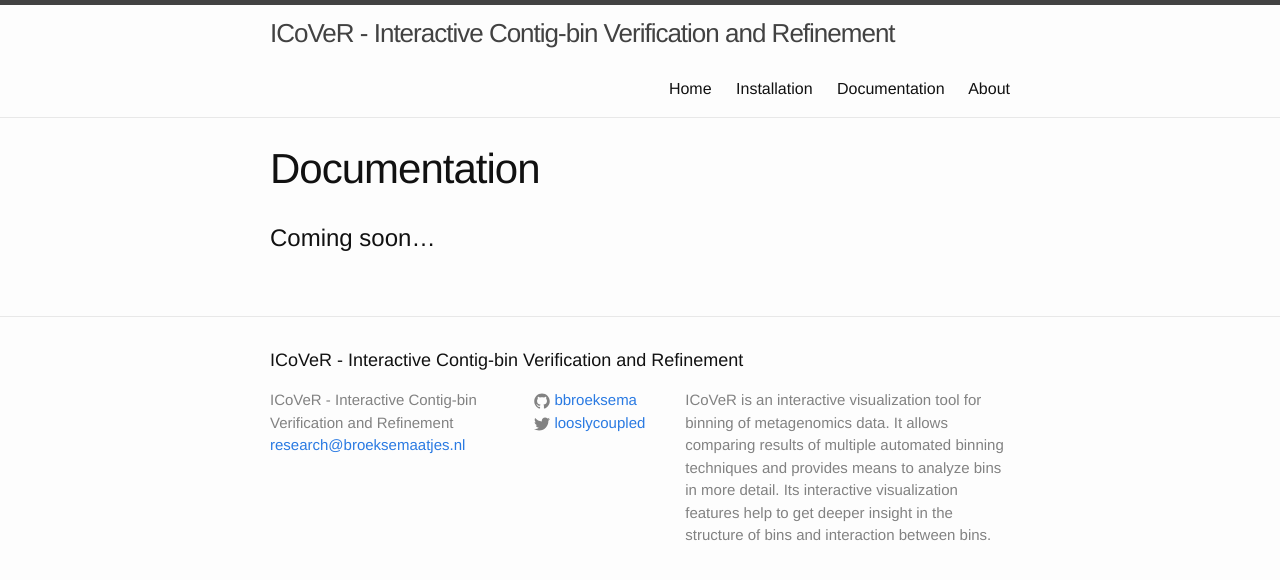
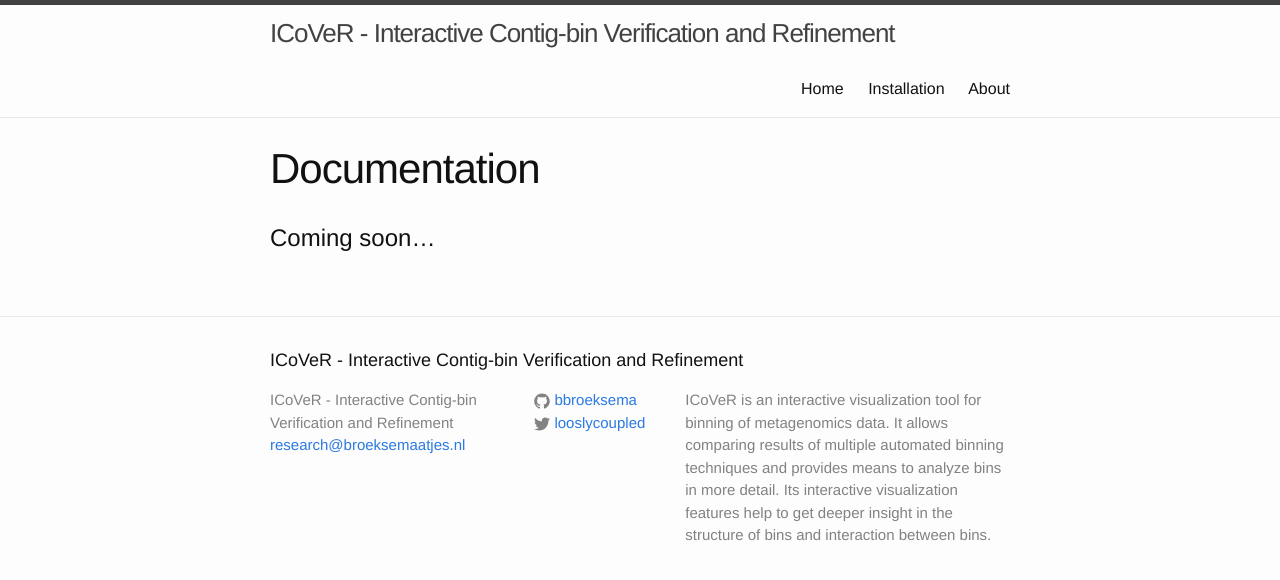
Before and after one commit to bbroeksema/ICoVeR, a Jekyll site: the page built from documentation.md, in a window 1280 px wide. Shown: the top 580 px of the page. Built offline with Jekyll 4.4.1, drawn with Linux system fonts in a browser that asks for light colours.

Commit message:
Disable the Documentation tab for now.

```diff
--- a/_includes/header.html
+++ b/_includes/header.html
@@ -16,7 +16,7 @@
       <div class="trigger">
         <a class="page-link" href="{{ site.baseurl }}/">Home</a>
         <a class="page-link" href="{{ site.baseurl }}/installation/">Installation</a>
-        <a class="page-link" href="{{ site.baseurl }}/documentation/">Documentation</a>
+        <!--<a class="page-link" href="{{ site.baseurl }}/documentation/">Documentation</a>-->
         <a class="page-link" href="{{ site.baseurl }}/about/">About</a>
       </div>
     </nav>
```
